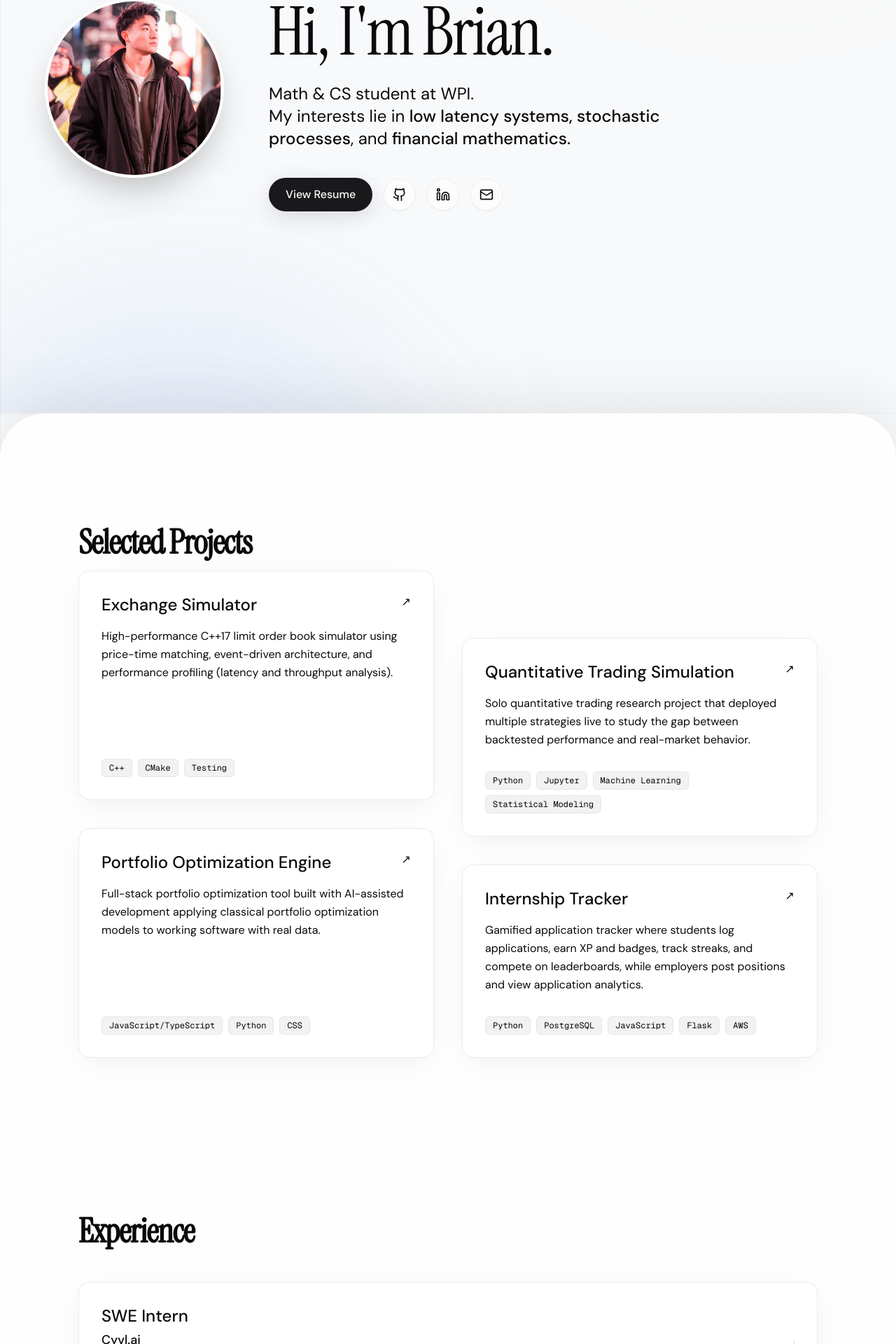
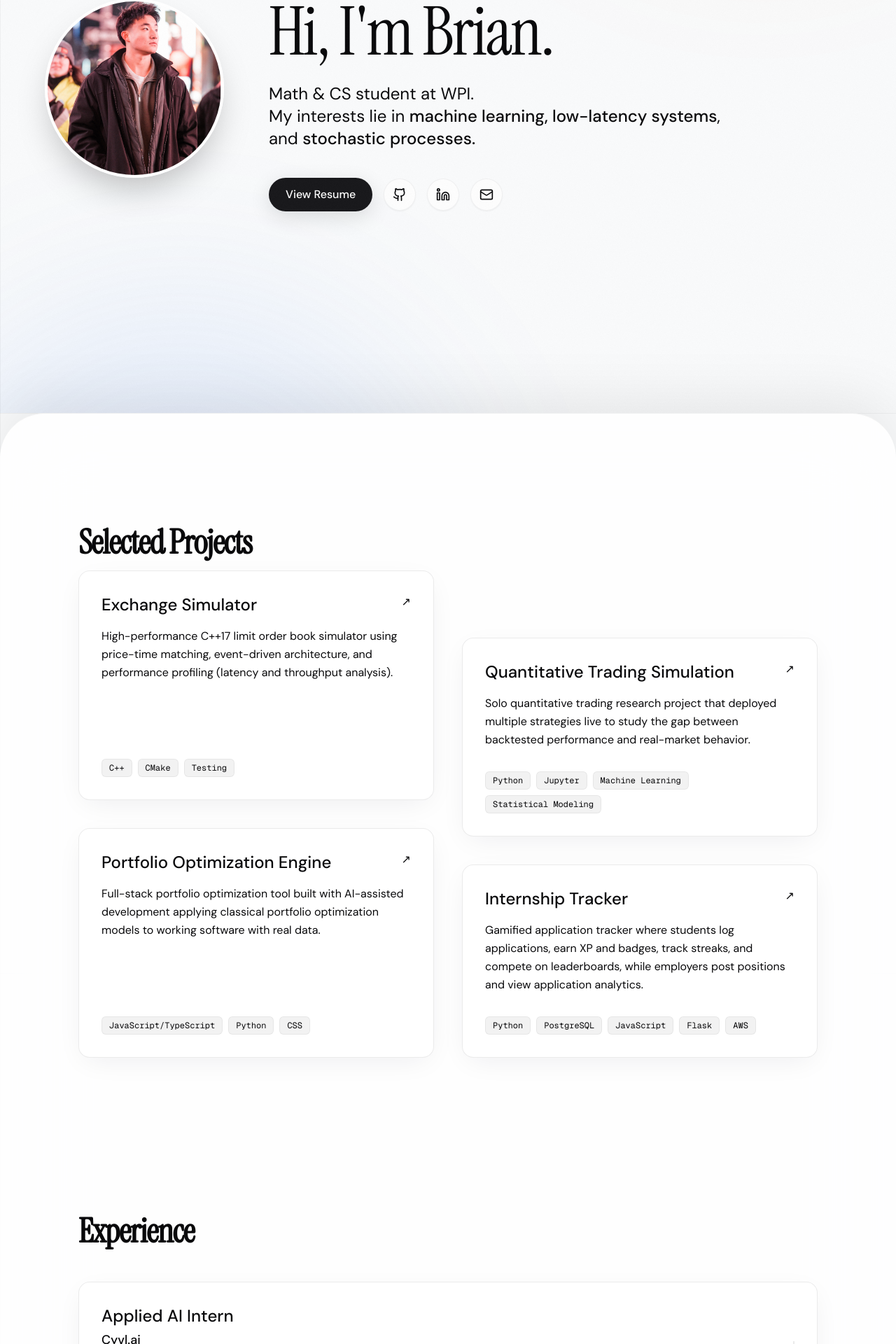
Before and after one commit to bwang257/bwang257.github.io, a Next.js app: page / in a window 1280 px wide. Shown: the part 210-2130 px from the top of the page at 70% size. Built offline with nearby package versions, Linux system fonts and the light colour scheme.

Commit message:
Updated personal portfolio

```diff
--- a/src/app/layout.tsx
+++ b/src/app/layout.tsx
@@ -4,7 +4,7 @@ import './globals.css'
 export const metadata: Metadata = {
   title: 'Brian Wang',
   description:
-    'Low-latency C++ engineer and financial mathematics researcher. CS & Math at WPI, incoming SWE Intern at Cyvl.ai.',
+    'Applied AI and machine learning engineer. CS & Math at WPI, incoming Applied AI Intern at Cyvl.ai.',
 }
 
 export default function RootLayout({ children }: { children: React.ReactNode }) {
--- a/src/components/DynamicPortfolio.tsx
+++ b/src/components/DynamicPortfolio.tsx
@@ -22,13 +22,13 @@ interface Props {
 
 // Data
 const EXPERIENCE = [
-  { role: 'SWE Intern', org: 'Cyvl.ai', period: 'Summer 2026', desc: 'Geospatial infrastructure startup — AI-powered subsurface mapping for civil engineering.' },
+  { role: 'Applied AI Intern', org: 'Cyvl.ai', period: 'Summer 2026', desc: 'Building machine learning and prediction models for AI-powered road and infrastructure assessment.' },
   { role: 'Tech Sector Analyst', org: 'WPIA', period: '2025–Present', desc: 'Quantitative research and analysis of technology equities based on financial modeling.' },
   { role: 'Peer Mentor', org: 'SASE', period: '2024–Present', desc: 'Mentoring underclassmen in technical and professional development.' }
 ]
 
 const COURSEWORK = {
-  cs: ['Operating Systems', 'Systems Programming Concepts', 'Software Engineering', 'Database Systems I', 'Algorithms', 'Artificial Intelligence', 'Object-Oriented Design'],
+  cs: ['Operating Systems', 'Systems Programming Concepts', 'Software Engineering', 'Database Systems I', 'Algorithms', 'Artificial Intelligence', 'Machine Learning', 'Object-Oriented Design'],
   math: ['Stochastic Processes', 'Portfolio Valuation & Risk', 'Probability for Applications', 'Numerical Methods', 'Linear Programming', 'Matrices & Linear Algebra II']
 }
 
@@ -163,7 +163,7 @@ export default function DynamicPortfolio({ exchange, algo, tracker, portfolio }:
 
                   <p className="text-xl md:text-2xl text-text-ghost max-w-2xl leading-relaxed font-light mb-10 mx-auto md:mx-0">
                     Math & CS student at WPI. <br className="hidden md:block"/>
-                    My interests lie in <strong className="font-medium text-text">low latency systems, stochastic processes</strong>, and <strong className="font-medium text-text">financial mathematics.</strong>
+                    My interests lie in <strong className="font-medium text-text">machine learning, low-latency systems</strong>, and <strong className="font-medium text-text">stochastic processes.</strong>
                   </p>
 
                   <div className="flex gap-4 items-center flex-wrap justify-center md:justify-start">
@@ -231,7 +231,7 @@ export default function DynamicPortfolio({ exchange, algo, tracker, portfolio }:
 
                 <div className="grid grid-cols-1 md:grid-cols-2 gap-12 relative z-10">
                   <div>
-                    <div className="text-xs font-mono tracking-widest uppercase text-text-ghost mb-6">Systems & Algorithms</div>
+                    <div className="text-xs font-mono tracking-widest uppercase text-text-ghost mb-6">Systems & Intelligence</div>
                     <ul className="space-y-3">
                       {COURSEWORK.cs.map((course) => (
                          <li key={course} className="flex items-start gap-3 text-text font-medium">
```
